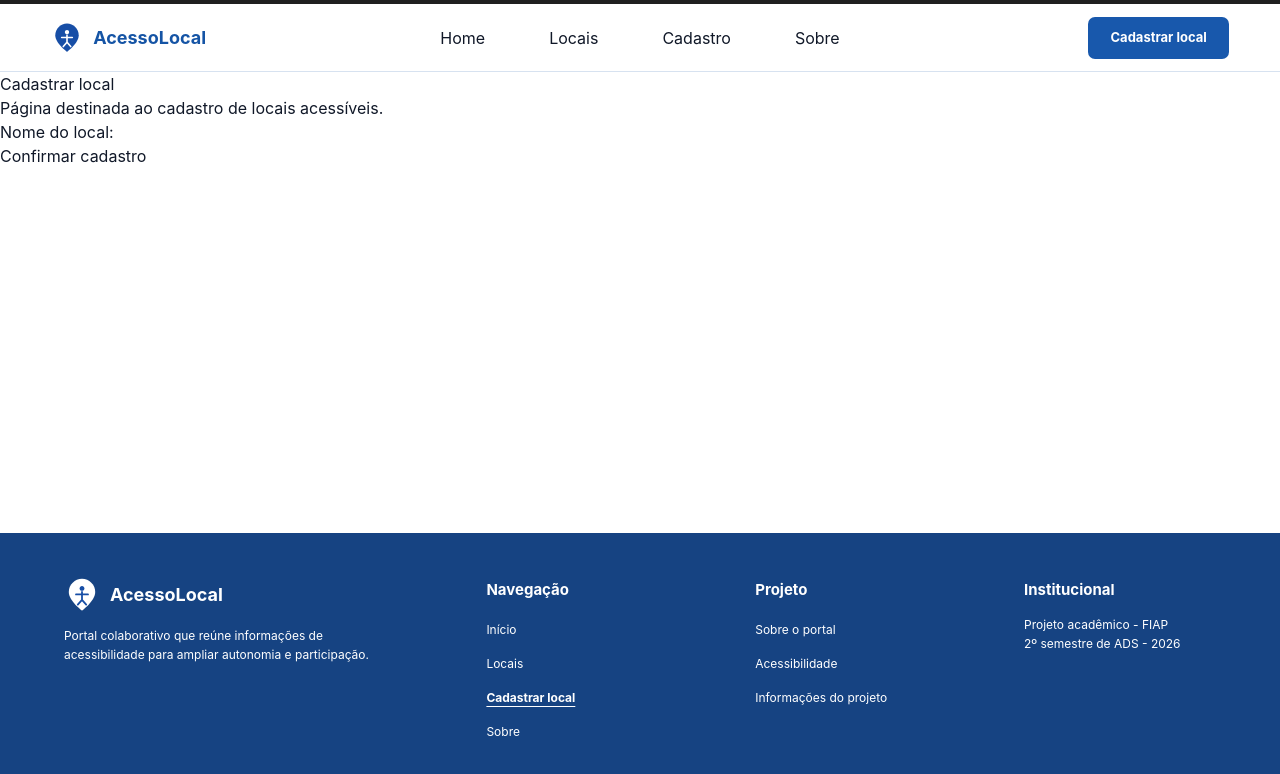
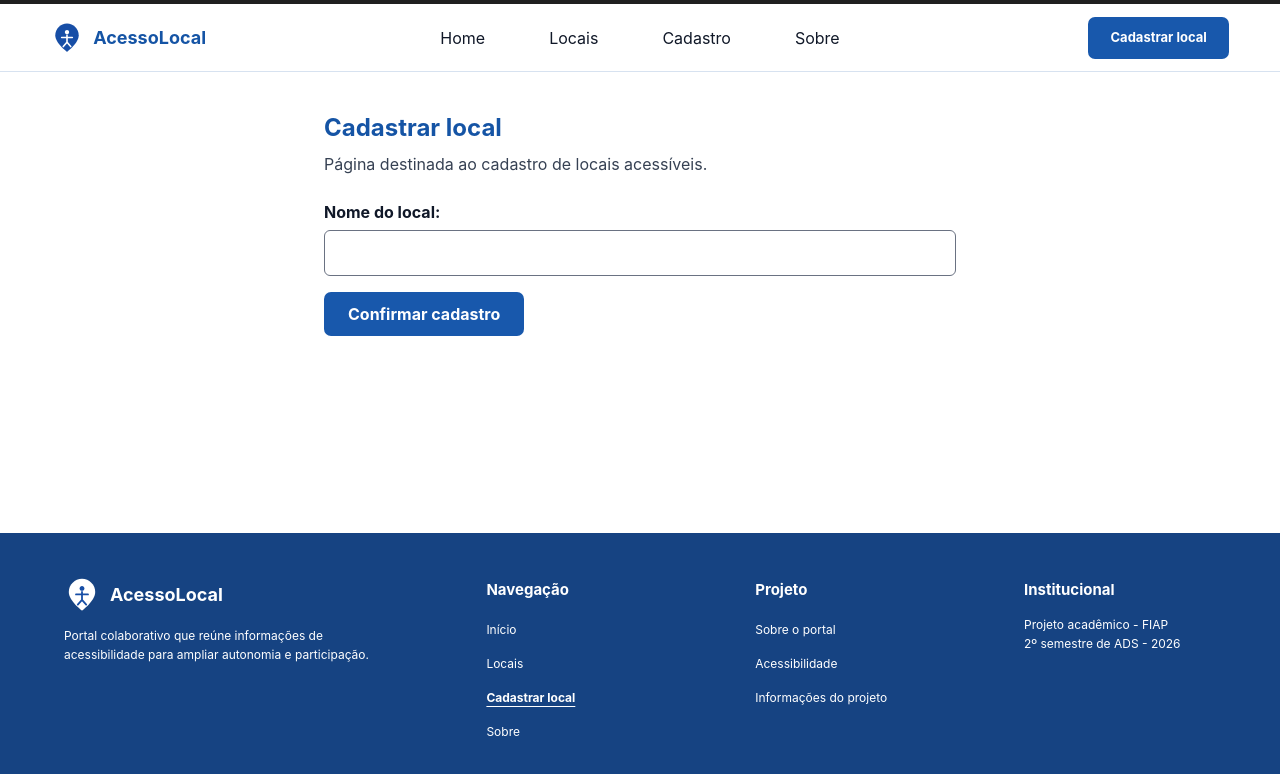
Before and after one commit to 1TDSPw-26/portal-locais-acessiveis, a React (Vite) app: page /cadastro in a window 1280 px wide. Shown: the top 774 px of the page. Built offline with nearby package versions, Linux system fonts and the light colour scheme.

Commit message:
feat: correção de estrutura e visibilidade

```diff
--- a/src/pages/Cadastro/Cadastro.tsx
+++ b/src/pages/Cadastro/Cadastro.tsx
@@ -20,19 +20,28 @@ function Cadastro() {
   };
 
   return (
-    <section>
-      <h2>Cadastrar local</h2>
-      <p>Página destinada ao cadastro de locais acessíveis.</p>
+    <section className="mx-auto w-full max-w-2xl px-5 py-10">
+      <h2 className="text-brand-primary mb-2 text-2xl font-bold">
+        Cadastrar local
+      </h2>
+      <p className="mb-6 text-gray-700">
+        Página destinada ao cadastro de locais acessíveis.
+      </p>
 
       {sucesso && (
-        <div role="status" className="mensagem-sucesso">
+        <div
+          role="status"
+          className="mb-6 rounded-md border-2 border-green-700 bg-green-50 p-4 font-bold text-green-900"
+        >
           Cadastro do local "{localCadastrado}" realizado com sucesso!
         </div>
       )}
 
-      <form onSubmit={handleSubmit}>
-        <div>
-          <label htmlFor="nomeLocal">Nome do local:</label>
+      <form onSubmit={handleSubmit} className="grid gap-4">
+        <div className="grid gap-1.5">
+          <label htmlFor="nomeLocal" className="font-bold">
+            Nome do local:
+          </label>
           <input
             id="nomeLocal"
             type="text"
@@ -42,10 +51,18 @@ function Cadastro() {
               setSucesso(false);
             }}
             required
+            className="focus:outline-brand-action w-full rounded-md border border-gray-500 px-3 py-2.5 focus:outline-3 focus:outline-offset-2"
           />
         </div>
 
-        <button type="submit">Confirmar cadastro</button>
+        <div>
+          <button
+            type="submit"
+            className="bg-brand-action inline-flex min-h-11 items-center rounded-[7px] px-6 font-bold text-white focus-visible:outline-3 focus-visible:outline-offset-2 focus-visible:outline-gray-900"
+          >
+            Confirmar cadastro
+          </button>
+        </div>
       </form>
     </section>
   );
```
